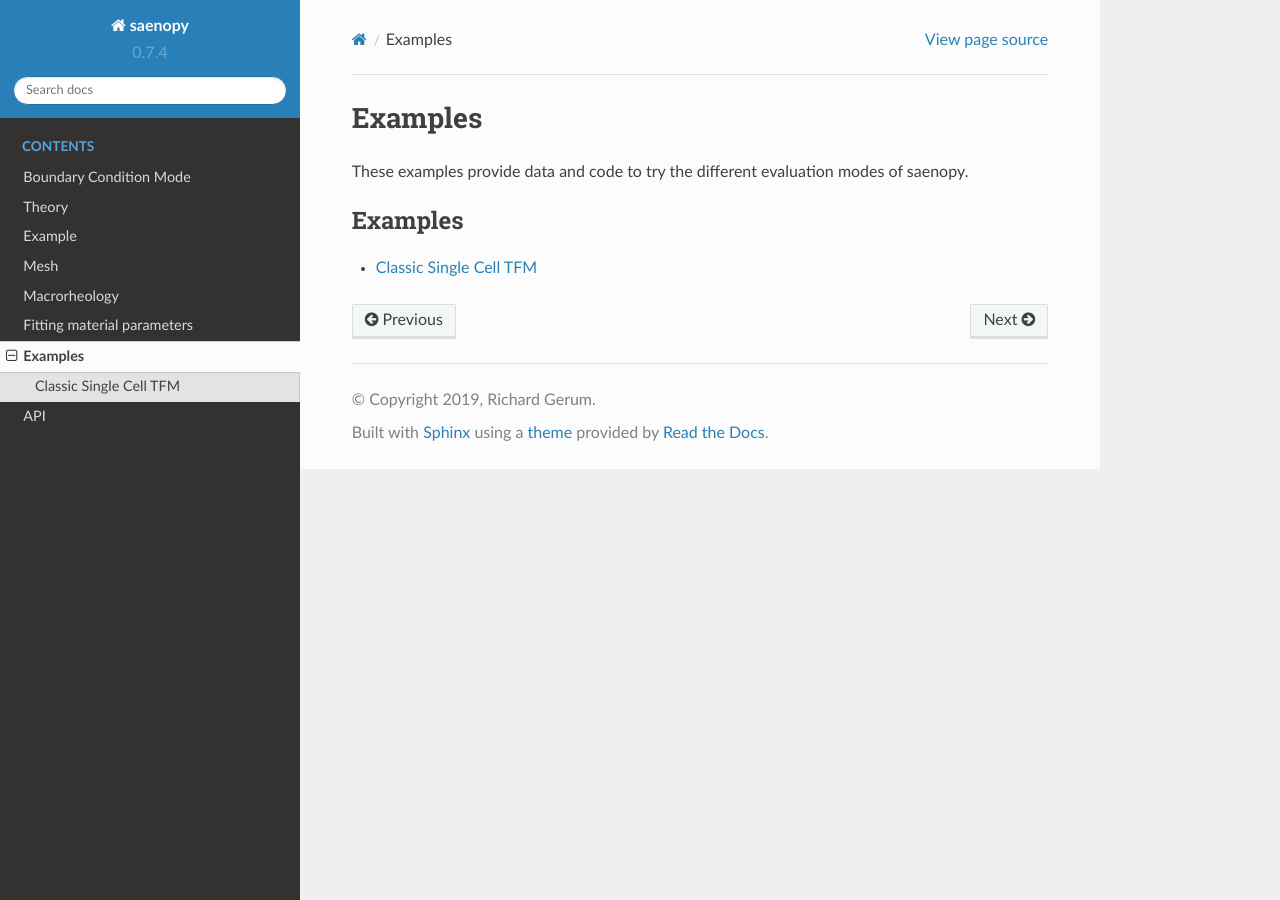
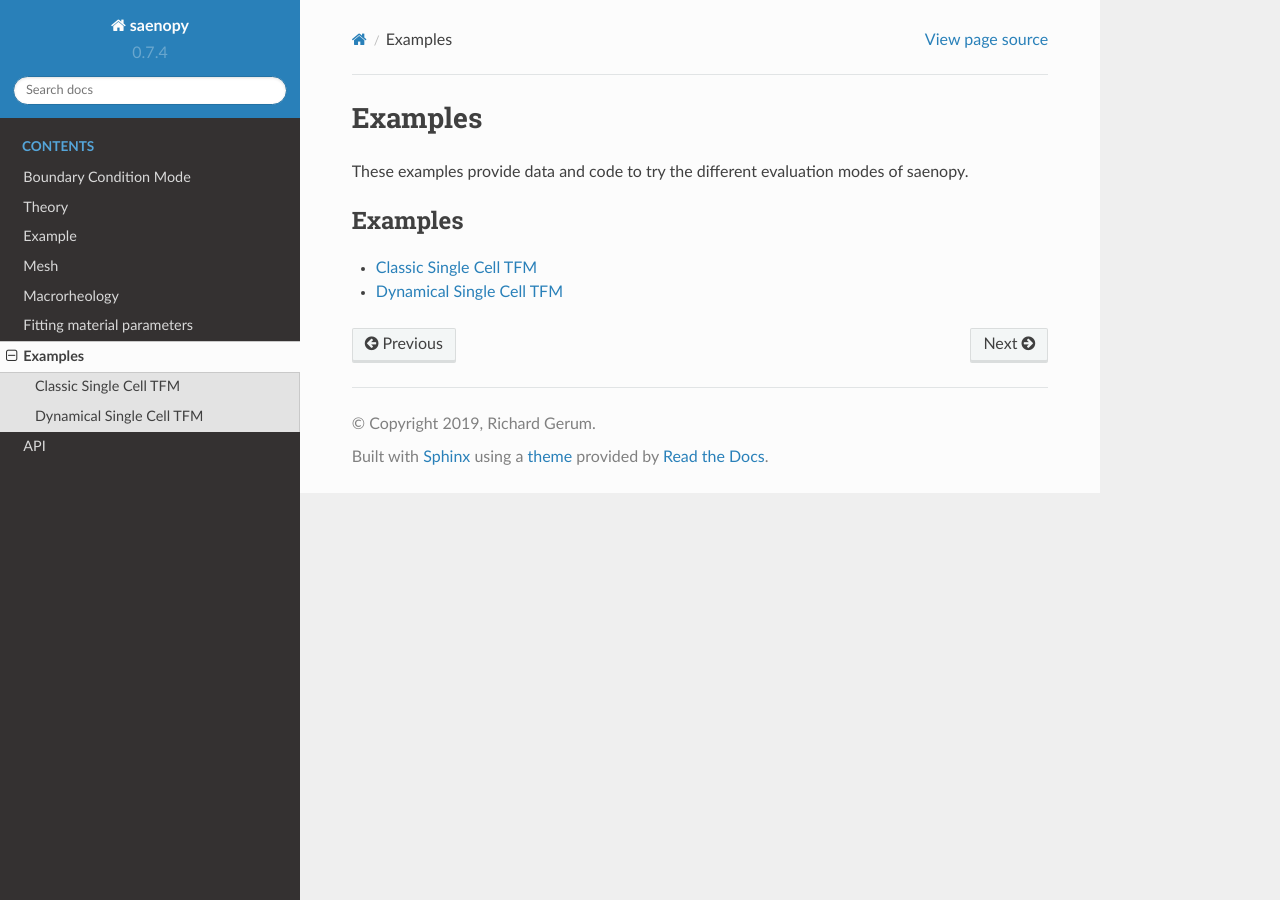
Before and after one commit to rgerum/saenopy, a Sphinx documentation site: the page built from docs/examples.rst, in a window 1280 px wide. Built offline with Sphinx 7.4.7 and the Read the Docs theme 2.0.0, drawn with Linux system fonts in a browser that asks for light colours.

Commit message:
added example 2 to the examples.rst toc

```diff
--- a/docs/examples.rst
+++ b/docs/examples.rst
@@ -10,3 +10,4 @@ These examples provide data and code to try the different evaluation modes of sa
    :maxdepth: 2
 
    example_1_classic_single_cell_tfm.rst
+   example_2_dynamical_single_cell_tfm.rst
```
